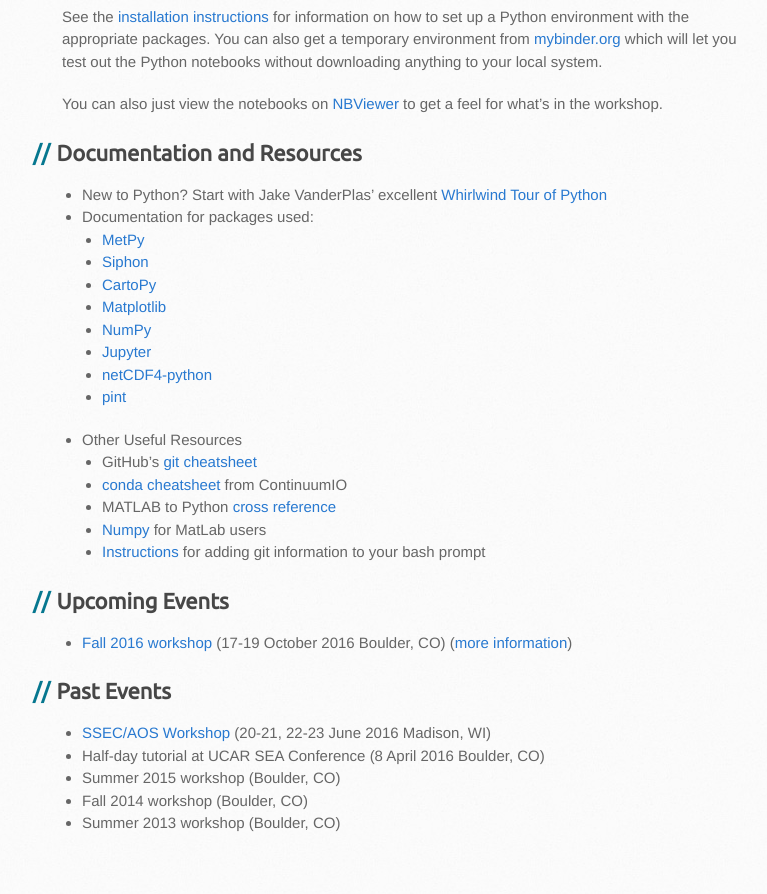
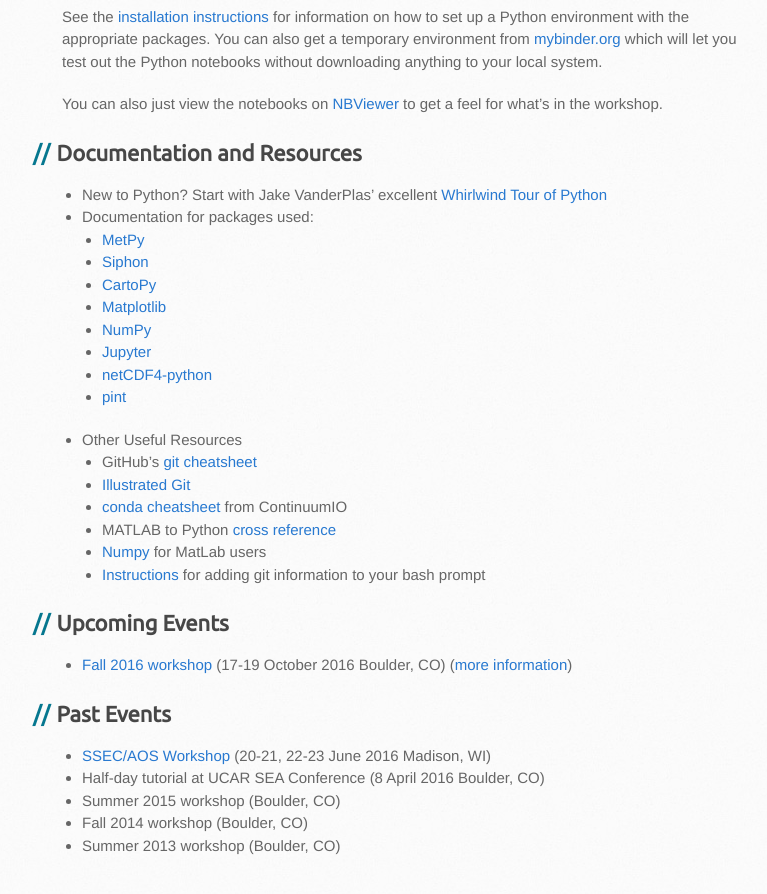
Before and after one commit to Unidata/python-workshop, a Jekyll site: the page built from website/index.md, in a window 1280 px wide and 900 px high, scrolled down 573 px. Shown: the top 894 px of the window, without its empty margins (108-875 px from the left). Built offline with Jekyll 4.4.1, drawn with Linux system fonts in a browser that asks for light colours; some web fonts are replaced.

Commit message:
ENH: Add illustrated git as another resource.

```diff
--- a/website/index.md
+++ b/website/index.md
@@ -33,6 +33,7 @@
   - [pint](http://pint.readthedocs.io/)
 - Other Useful Resources
   - GitHub's [git cheatsheet](https://services.github.com/kit/downloads/github-git-cheat-sheet.pdf)
+  - [Illustrated Git](http://illustrated-git.readthedocs.io)
   - [conda cheatsheet](http://conda.pydata.org/docs/_downloads/conda-cheatsheet.pdf) from ContinuumIO
   - MATLAB to Python [cross reference](http://mathesaurus.sourceforge.net/matlab-python-xref.pdf)
   - [Numpy](https://docs.scipy.org/doc/numpy/user/numpy-for-matlab-users.html) for MatLab users
```
